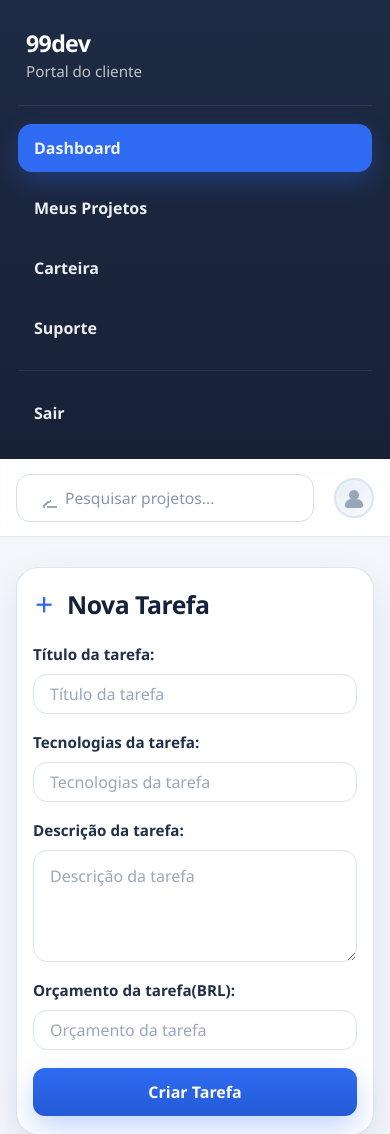
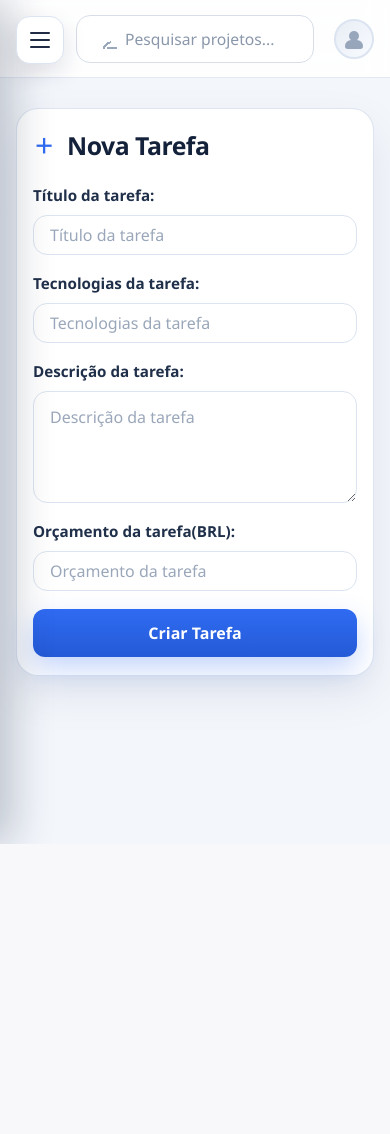
Before and after one commit to TheoNogueiraVirginio/99dev, a Flask app: page /dashboard in a window 390 px wide. Shown: the top 1134 px of the page. After the commit the page ends 844 px from the top, so only its background shows below. Run offline with Flask 3, Linux system fonts and the light colour scheme.

Commit message:
feat(dashboard): implementado menu hambuerguer para tablet e celular

```diff
--- a/data/demandas.csv
+++ b/data/demandas.csv
@@ -1,2 +1,3 @@
 Titulo	Tecnologia	Descricao	Orcamento	Status
 Crud básico	javascript	mgx,g,g,h.,uiç.fykrtkjtudkyiuflyuiliulu	90	Aberta
+Crud básico	javascript	crud basico	90	Aberta
--- a/static/css/dashboardCliente.css
+++ b/static/css/dashboardCliente.css
@@ -26,6 +26,70 @@ body {
 	display: flex;
 	background: var(--page-bg);
 	color: var(--text);
+}
+
+.menu-toggle {
+	position: absolute;
+	top: 0;
+	left: 0;
+	width: 1px;
+	height: 1px;
+	opacity: 0;
+	pointer-events: none;
+}
+
+.menu-button {
+	display: none;
+	position: fixed;
+	top: 16px;
+	left: 16px;
+	z-index: 40;
+	width: 48px;
+	height: 48px;
+	border-radius: 14px;
+	background: #ffffff;
+	border: 1px solid #dbe4f0;
+	box-shadow: 0 10px 24px rgba(13, 28, 58, 0.12);
+	align-items: center;
+	justify-content: center;
+	gap: 5px;
+	flex-direction: column;
+	cursor: pointer;
+}
+
+.menu-button span {
+	display: block;
+	width: 20px;
+	height: 2px;
+	border-radius: 999px;
+	background: var(--sidebar);
+	transition: transform 0.2s ease, opacity 0.2s ease;
+}
+
+.menu-overlay {
+	display: none;
+	position: fixed;
+	inset: 0;
+	z-index: 25;
+	background: rgba(13, 28, 58, 0.42);
+	opacity: 0;
+	pointer-events: none;
+	transition: opacity 0.25s ease;
+}
+
+.menu-close {
+	display: none;
+	align-self: flex-end;
+	width: 38px;
+	height: 38px;
+	border-radius: 12px;
+	border: 1px solid rgba(255, 255, 255, 0.12);
+	background: rgba(255, 255, 255, 0.08);
+	color: #fff;
+	font-size: 1.9rem;
+	line-height: 1;
+	text-align: center;
+	cursor: pointer;
 }
 
 aside {
@@ -315,10 +379,22 @@ header input:focus {
 		flex-direction: column;
 	}
 
+	.menu-button {
+		display: inline-flex;
+	}
+
+	.menu-overlay {
+		display: block;
+	}
+
 	aside {
-		position: relative;
-		width: 100%;
-		min-height: auto;
+		position: fixed;
+		z-index: 30;
+		width: min(84vw, 320px);
+		min-height: 100vh;
+		transform: translateX(-102%);
+		transition: transform 0.28s ease;
+		box-shadow: 18px 0 40px rgba(13, 28, 58, 0.24);
 	}
 
 	main {
@@ -328,12 +404,40 @@ header input:focus {
 
 	header {
 		position: relative;
+		padding-left: 76px;
+	}
+
+	.menu-close {
+		display: inline-flex;
+		align-items: center;
+		justify-content: center;
+	}
+
+	.menu-toggle:checked ~ aside {
+		transform: translateX(0);
+	}
+
+	.menu-toggle:checked ~ .menu-overlay {
+		opacity: 1;
+		pointer-events: auto;
+	}
+
+	.menu-toggle:checked + .menu-button span:nth-child(1) {
+		transform: translateY(7px) rotate(45deg);
+	}
+
+	.menu-toggle:checked + .menu-button span:nth-child(2) {
+		opacity: 0;
+	}
+
+	.menu-toggle:checked + .menu-button span:nth-child(3) {
+		transform: translateY(-7px) rotate(-45deg);
 	}
 }
 
 @media (max-width: 640px) {
 	header {
-		padding: 0 16px;
+		padding: 0 16px 0 76px;
 	}
 
 	.novaTarefa,
--- a/templates/dashboardCliente.html
+++ b/templates/dashboardCliente.html
@@ -9,7 +9,15 @@
 </head>
 
 <body>
+    <input type="checkbox" id="menu-toggle" class="menu-toggle">
+    <label for="menu-toggle" class="menu-button" aria-label="Abrir menu">
+        <span></span>
+        <span></span>
+        <span></span>
+    </label>
+    <label for="menu-toggle" class="menu-overlay" aria-hidden="true"></label>
     <aside>
+        <label for="menu-toggle" class="menu-close" aria-label="Fechar menu">×</label>
         <div class="logo">
             <h1>99dev</h1>
             <p>Portal do cliente</p>
```
